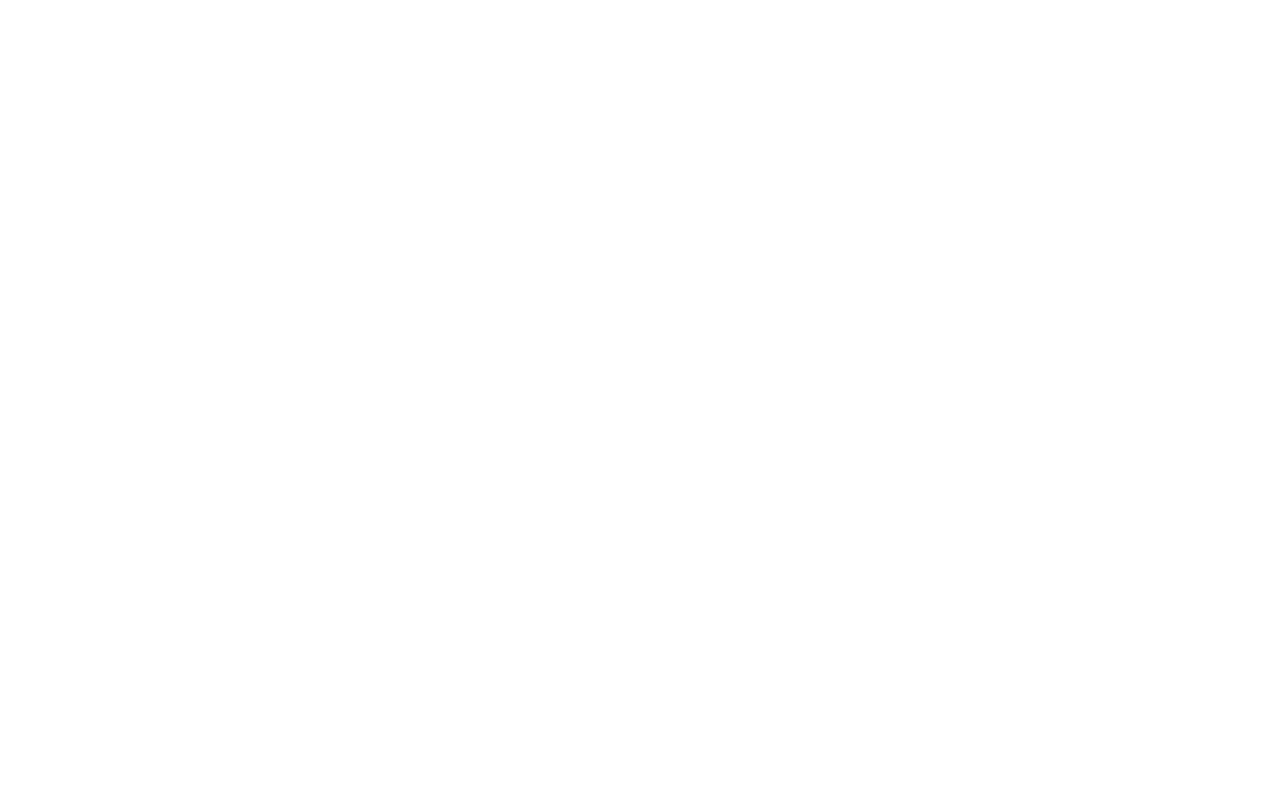
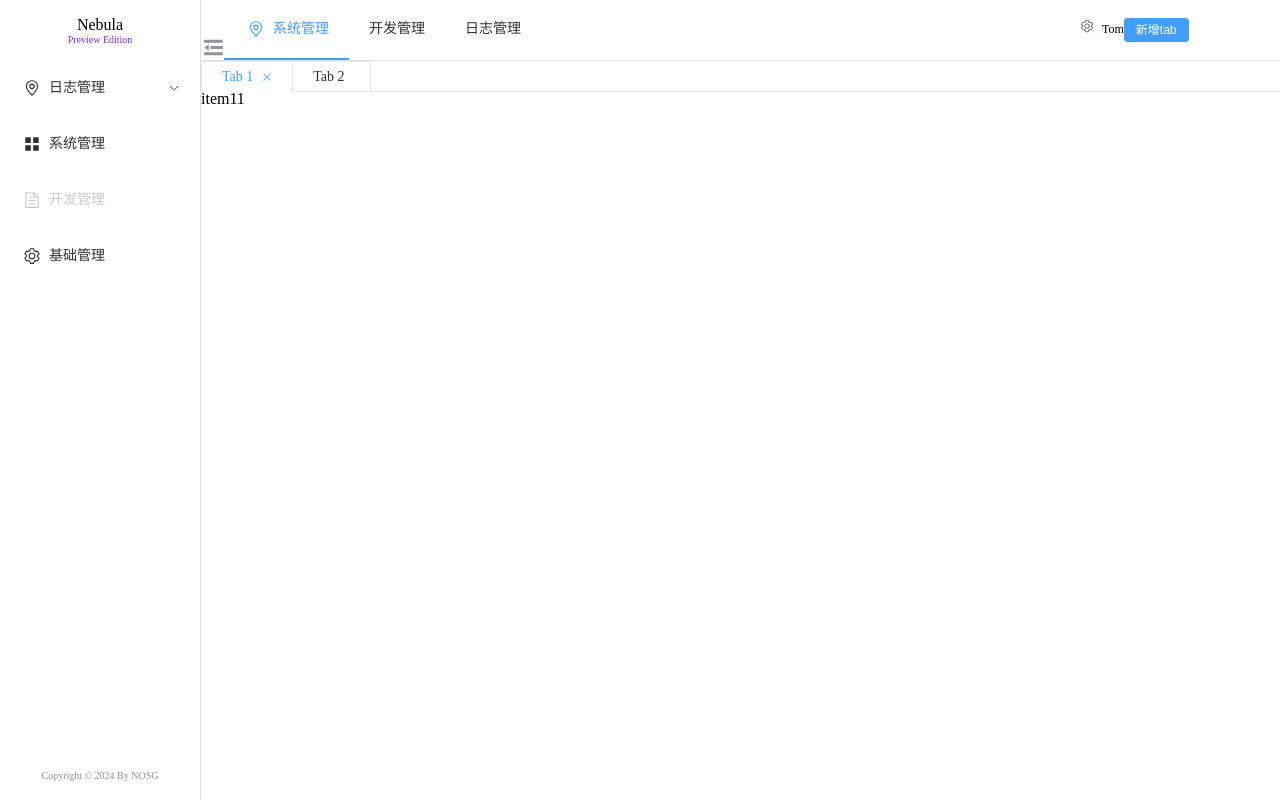
Before and after one commit to NeegixOpensourceGroup/nebula-web, a Vue app: page /item11 in a window 1280 px wide. Before the commit this address had no page. Built offline with nearby package versions, Linux system fonts and the light colour scheme.

Commit message:
[bugfix] 优化路由导航

```diff
--- a/src/layout/index.vue
+++ b/src/layout/index.vue
@@ -252,8 +252,8 @@
 const tableData = ref(Array.from({ length: 20 }).fill(item))
 
 
-let tabIndex = 2
-const editableTabsValue = ref('2')
+let tabIndex = 1
+const editableTabsValue = ref('1')
 const editableTabs = ref([
   {
     title: 'Tab 1',
--- a/src/router/index.js
+++ b/src/router/index.js
@@ -1,5 +1,6 @@
 import { createRouter, createWebHistory } from 'vue-router'
 import Item21 from '@/views/example2/item1/index.vue'
+import Item11 from '@/views/example1/item1/index.vue'
 import Layout from '@/layout/index.vue'
 
 const router = createRouter({
@@ -8,11 +9,17 @@
     {
       path: '/',
       name: 'layout',
+      redirect: '/item11',
       component: Layout,
       children: [
         {
+          path: '/item11',
+          name: 'item11',
+          component: Item11
+        },
+        {
           path: '/item21',
-          name: 'home',
+          name: 'item21',
           component: Item21
         }
       ]
```
